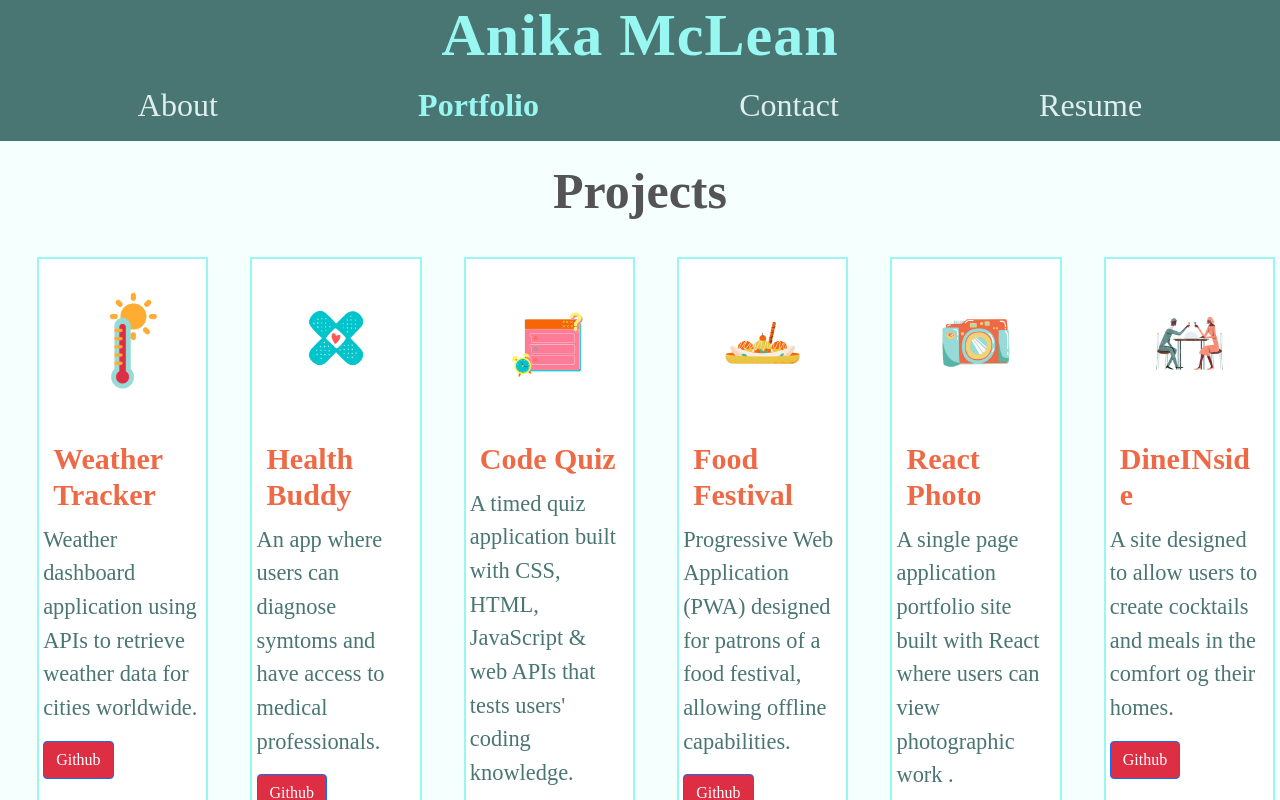
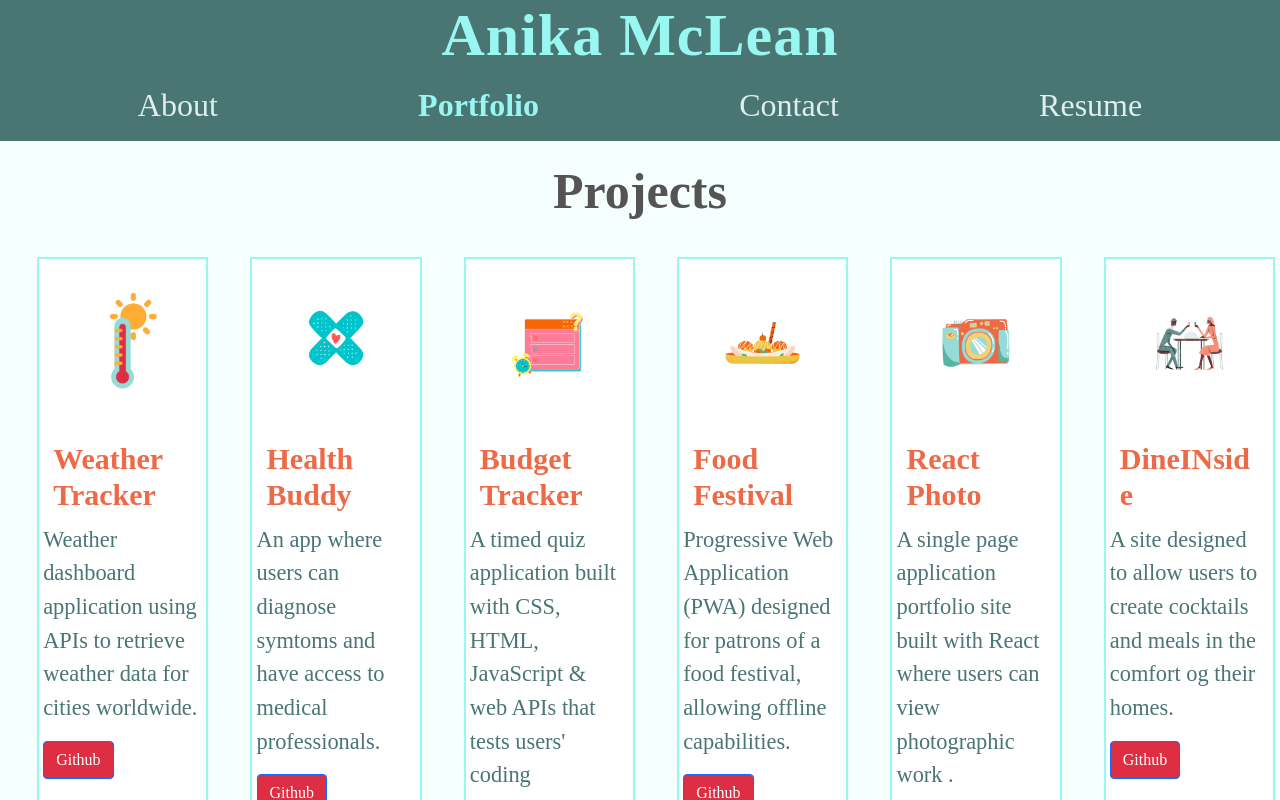
Before and after one commit to anikayoka/iam-portfolio, a React (Create React App) app: page / in a window 1280 px wide. Both pictures are taken after a click on the element "Portfolio". Shown: the top 800 px of the page. Built offline with nearby package versions, Linux system fonts and the light colour scheme; a web font is replaced by a local one.

Commit message:
fixes to project component

```diff
--- a/src/components/Projects/index.js
+++ b/src/components/Projects/index.js
@@ -22,7 +22,7 @@ const Projects = () => {
         "An app where users can diagnose symtoms and have access to medical professionals.",
     },
     {
-      name: "Code Quiz",
+      name: "Budget Tracker",
       image: "./assets/images/quiz.png",
       deployed: " https://anikayoka.github.io/code-quiz/",
       github: "https://github.com/anikayoka/code-quiz",
```
